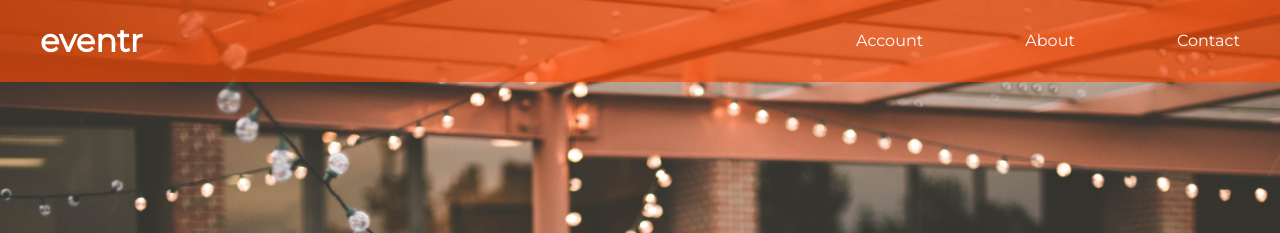
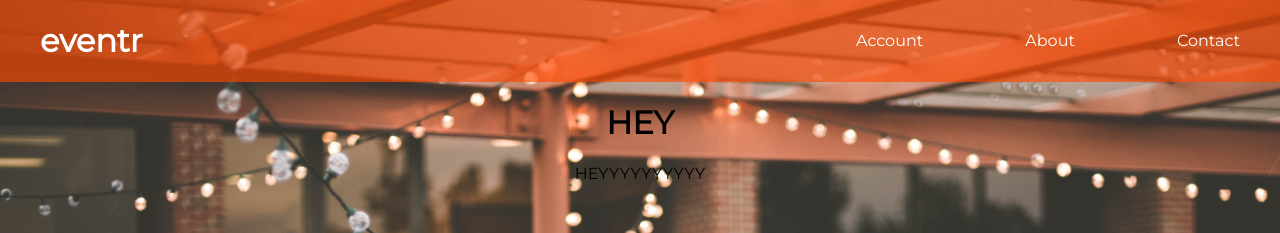
Before and after one commit to Eventr-online/front-end, a React (Create React App) app in the folder eventr-app/: page /eventcreate in a window 1280 px wide. Shown: the top 233 px of the page. Built offline with nearby package versions, Linux system fonts and the light colour scheme.

Commit message:
setting up steps for event creation

```diff
--- a/eventr-app/src/App.js
+++ b/eventr-app/src/App.js
@@ -1,6 +1,7 @@
 import React, { useReducer } from 'react';
 import './App.css';
 import HomeForm from './components/HomeForm';
+import EventCreation from './components/EventCreation';
 import TypeOfEvent from './components/TypeOfEvent';
 import { Route, Switch, withRouter } from 'react-router-dom';
 import { CSSTransition, TransitionGroup } from 'react-transition-group';
@@ -23,6 +24,7 @@ function App() {
           <Route exact path="/login" component={HomeForm} />
         </Switch>
         <Route exact path="/eventstart" component={TypeOfEvent} />
+        <Route exact path="/eventcreate" component={EventCreation} />
     </div>
   );
 }
--- /dev/null
+++ b/eventr-app/src/components/EventCreation.js
@@ -0,0 +1,39 @@
+import React, { Component } from 'react';
+import '../css/homeform.css';
+import { Route, Switch, withRouter } from 'react-router-dom';
+import { CSSTransition, TransitionGroup } from 'react-transition-group';
+import Step1 from '../components/eventStepsComponents/Step1';
+import Step2 from '../components/eventStepsComponents/Step2';
+
+class EventCreation extends Component {
+    constructor() {
+        super();
+        this.state = {
+
+        }
+    }
+
+    render() {
+        return (
+            <div>
+                <h1> HEY </h1>
+                <Route render={({location}) => (
+                    <TransitionGroup>
+                    <CSSTransition
+                        key={location.key}
+                        timeout={3000}
+                        classNames="fade"
+                    >
+                        <Switch location={location}>
+                        <Route exact path="/eventcreate" component={Step1} />
+                        <Route exact path="/step2" component={Step2} />
+                        </Switch>
+                    </CSSTransition>
+                    </TransitionGroup>
+                )} />
+            </div>
+        );
+    }
+}
+
+export default EventCreation;
--- a/eventr-app/src/components/TypeOfEvent.js
+++ b/eventr-app/src/components/TypeOfEvent.js
@@ -32,7 +32,7 @@ class TypeOfEvent extends Component {
         return (
         <div className="eventStarter">
             <div className="textwrapper">
-                <h2>Let's plan your event, {this.props.firstname}!</h2>
+                <h2>What type of event is this, {this.props.firstname}?</h2>
             </div>
             <div className="selectEvent">
                 <button onClick={this.makePrivateEvent} className="eventType">
--- /dev/null
+++ b/eventr-app/src/components/eventStepsComponents/Step1.js
@@ -0,0 +1,35 @@
+import React, { Component } from 'react';
+import { connect } from 'react-redux';
+
+
+class Step1 extends Component {
+    constructor() {
+        super();
+        this.state = {
+        }
+    }
+
+    render() {
+        return (
+        <div>
+            HEYYYYYYYYYY
+        </div>
+        );
+    }
+}
+
+const mapStateToProps = (state) => {
+    return {
+        firstname: state.user.firstname
+    }
+}
+
+const mapDispatchToProps = {
+}
+
+export default(
+    connect(
+        mapStateToProps,
+        null
+    )(Step1)
+);
--- /dev/null
+++ b/eventr-app/src/components/eventStepsComponents/Step2.js
@@ -0,0 +1,35 @@
+import React, { Component } from 'react';
+import { connect } from 'react-redux';
+
+
+class Step2 extends Component {
+    constructor() {
+        super();
+        this.state = {
+        }
+    }
+
+    render() {
+        return (
+        <div>
+            HEY STEP 2
+        </div>
+        );
+    }
+}
+
+const mapStateToProps = (state) => {
+    return {
+        firstname: state.user.firstname
+    }
+}
+
+const mapDispatchToProps = {
+}
+
+export default(
+    connect(
+        mapStateToProps,
+        null
+    )(Step2)
+);
```
